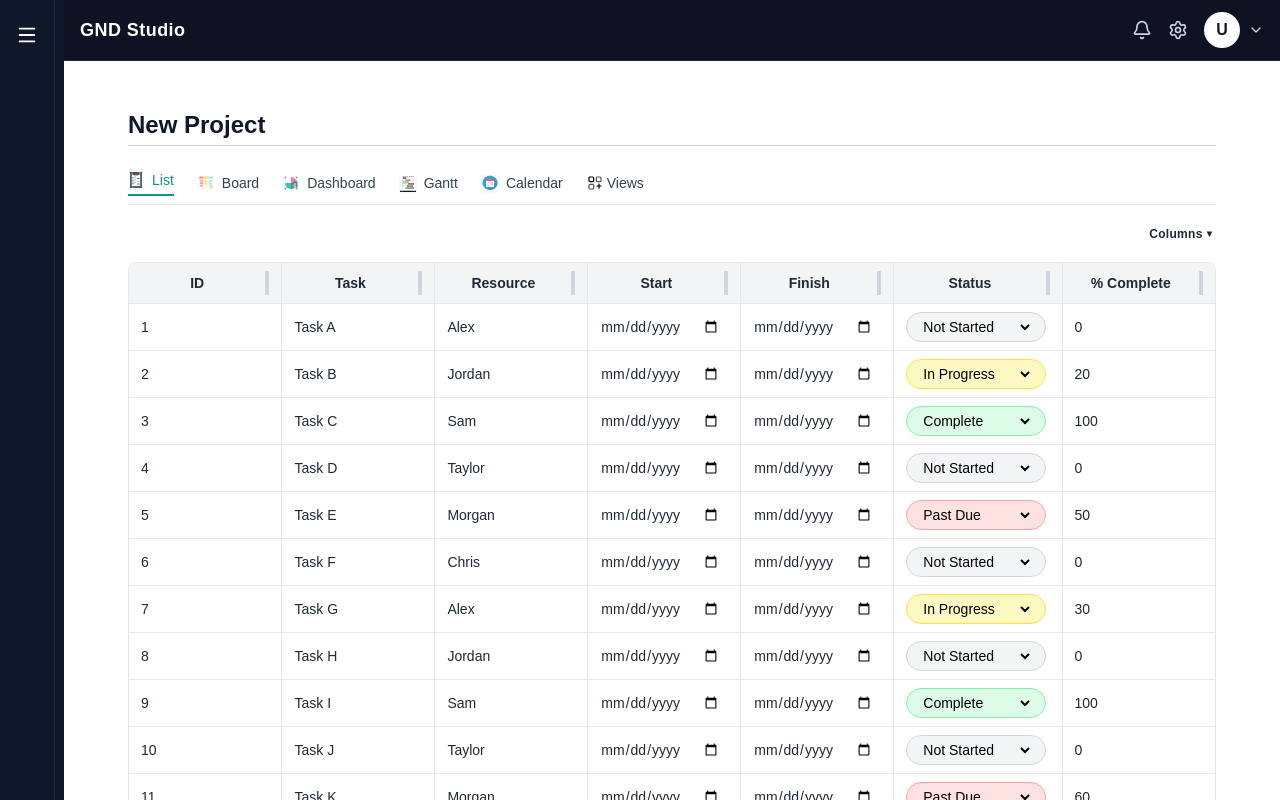
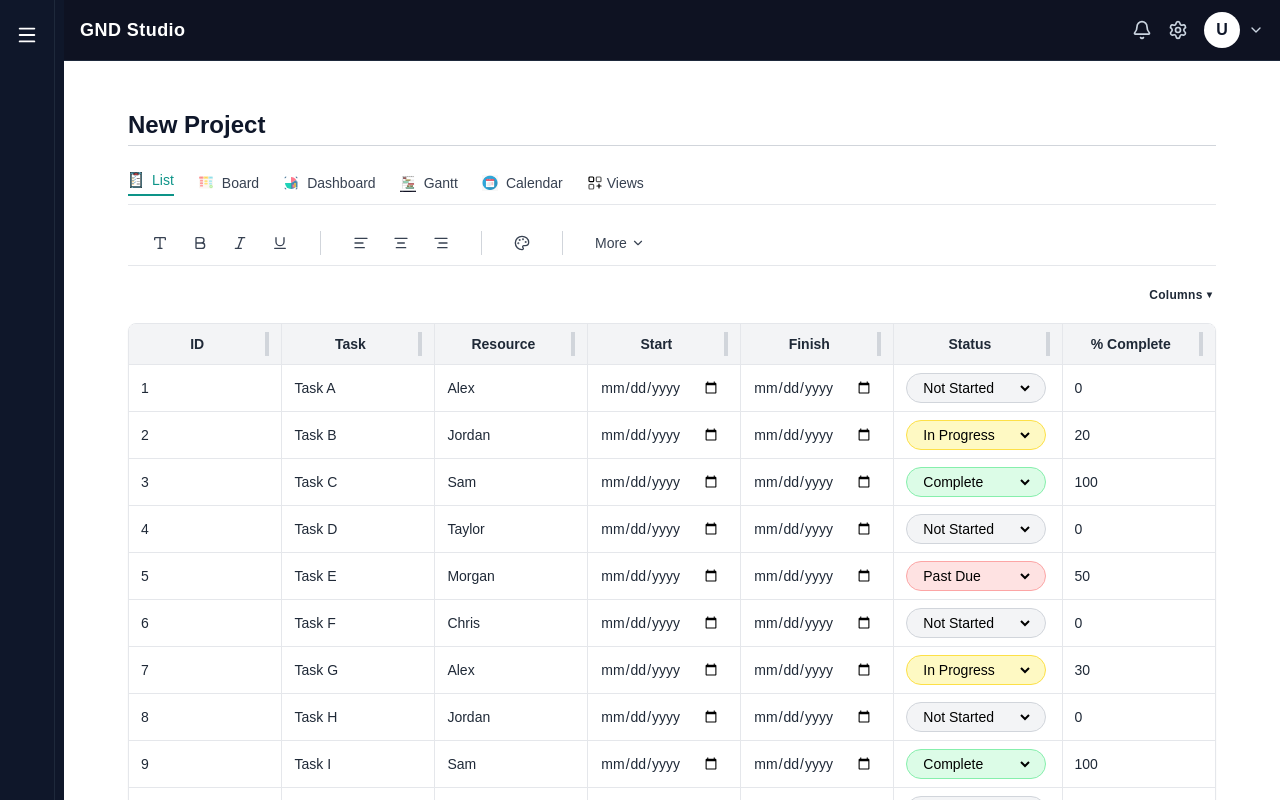
Before and after one commit to jjoynergnd/GNDStudio, a Next.js app: page /projects/new in a window 1280 px wide. Built offline with nearby package versions, Linux system fonts and the light colour scheme.

Commit message:
added formatting ribbon

```diff
--- a/src/components/grid/DraggableRow.tsx
+++ b/src/components/grid/DraggableRow.tsx
@@ -1,6 +1,6 @@
 "use client";
 
-import React from "react";
+import React, { useEffect } from "react";
 import { useSortable } from "@dnd-kit/sortable";
 import { CSS } from "@dnd-kit/utilities";
 import type { Row } from "@tanstack/react-table";
@@ -23,10 +23,23 @@ export default function DraggableRow({ row, children }: DraggableRowProps) {
     id: row.original.id,
   });
 
+  // Force cursor to "grabbing" globally while dragging
+  useEffect(() => {
+    if (isDragging) {
+      const previousCursor = document.body.style.cursor;
+      document.body.style.cursor = "grabbing";
+
+      return () => {
+        document.body.style.cursor = previousCursor;
+      };
+    }
+  }, [isDragging]);
+
   const style: React.CSSProperties = {
     transform: CSS.Transform.toString(transform),
     transition,
-    cursor: isDragging ? "grabbing" : "grab",
+    // Let hover/inputs behave normally; focus on drag state only
+    cursor: isDragging ? "grabbing" : undefined,
     zIndex: isDragging ? 50 : undefined,
     position: "relative",
     background: isDragging ? "rgba(255,255,255,0.9)" : undefined,
@@ -38,6 +51,7 @@ export default function DraggableRow({ row, children }: DraggableRowProps) {
       style={style}
       {...attributes}
       {...listeners}
+      data-dragging={isDragging ? "true" : "false"}
       className="
         group
         select-none
--- /dev/null
+++ b/src/components/grid/FormattingRibbon.tsx
@@ -0,0 +1,83 @@
+// File: src/components/grid/FormattingRibbon.tsx
+
+"use client";
+
+import {
+  Bold,
+  Italic,
+  Underline,
+  AlignLeft,
+  AlignCenter,
+  AlignRight,
+  Palette,
+  Type,
+  ChevronDown,
+} from "lucide-react";
+
+export default function FormattingRibbon() {
+  return (
+    <div className="w-full border-b bg-white/70 backdrop-blur-sm">
+      <div className="flex items-center gap-6 px-4 py-2 text-gray-700">
+
+        {/* Group: Font */}
+        <div className="flex items-center gap-2">
+          <RibbonButton icon={<Type size={16} />} tooltip="Font options" />
+          <RibbonButton icon={<Bold size={16} />} tooltip="Bold" />
+          <RibbonButton icon={<Italic size={16} />} tooltip="Italic" />
+          <RibbonButton icon={<Underline size={16} />} tooltip="Underline" />
+        </div>
+
+        {/* Divider */}
+        <div className="h-6 w-px bg-gray-300" />
+
+        {/* Group: Alignment */}
+        <div className="flex items-center gap-2">
+          <RibbonButton icon={<AlignLeft size={16} />} tooltip="Align left" />
+          <RibbonButton icon={<AlignCenter size={16} />} tooltip="Align center" />
+          <RibbonButton icon={<AlignRight size={16} />} tooltip="Align right" />
+        </div>
+
+        {/* Divider */}
+        <div className="h-6 w-px bg-gray-300" />
+
+        {/* Group: Color */}
+        <div className="flex items-center gap-2">
+          <RibbonButton icon={<Palette size={16} />} tooltip="Color" />
+        </div>
+
+        {/* Divider */}
+        <div className="h-6 w-px bg-gray-300" />
+
+        {/* Group: More */}
+        <div className="flex items-center gap-2">
+          <RibbonButton
+            icon={
+              <div className="flex items-center gap-1">
+                <span className="text-sm">More</span>
+                <ChevronDown size={14} />
+              </div>
+            }
+            tooltip="More options"
+          />
+        </div>
+      </div>
+    </div>
+  );
+}
+
+function RibbonButton({
+  icon,
+  tooltip,
+}: {
+  icon: React.ReactNode;
+  tooltip: string;
+}) {
+  return (
+    <button
+      className="flex items-center justify-center rounded-md px-2 py-1 hover:bg-gray-100 active:bg-gray-200 transition-colors"
+      title={tooltip}
+    >
+      {icon}
+    </button>
+  );
+}
--- a/src/components/grid/TaskGridTanStack.tsx
+++ b/src/components/grid/TaskGridTanStack.tsx
@@ -30,6 +30,7 @@ import AddColumnModal from "@/components/modals/AddColumnModal";
 import { taskColumns } from "./columns/taskColumns";
 import DraggableRow from "./DraggableRow";
 import { TaskRow } from "@/types/tasks";
+import FormattingRibbon from "@/components/grid/FormattingRibbon";
 
 interface TaskGridTanStackProps {
   data: TaskRow[];
@@ -45,7 +46,6 @@ export default function TaskGridTanStack({
   const [columnVisibility, setColumnVisibility] = useState<VisibilityState>({});
   const [showColumnMenu, setShowColumnMenu] = useState(false);
 
-  // Keep local rows in sync if parent data changes
   useEffect(() => {
     setRows(data);
   }, [data]);
@@ -62,18 +62,12 @@ export default function TaskGridTanStack({
     onColumnVisibilityChange: setColumnVisibility,
   });
 
-  // Better drag activation: small move for mouse, press-and-hold for touch
   const mouseSensor = useSensor(MouseSensor, {
-    activationConstraint: {
-      distance: 5,
-    },
+    activationConstraint: { distance: 5 },
   });
 
   const touchSensor = useSensor(TouchSensor, {
-    activationConstraint: {
-      delay: 150,
-      tolerance: 5,
-    },
+    activationConstraint: { delay: 150, tolerance: 5 },
   });
 
   const sensors = useSensors(mouseSensor, touchSensor);
@@ -92,72 +86,72 @@ export default function TaskGridTanStack({
   };
 
   return (
-    <div className="space-y-4">
+    <div className="space-y-4 grid-container">
+      {/* Cursor override styles */}
+      <style jsx>{`
+        .grid-container :global(*) {
+          cursor: pointer !important;
+        }
+        .grid-container :global(input),
+        .grid-container :global(textarea) {
+          cursor: text !important;
+        }
+        .grid-container :global(.cursor-col-resize) {
+          cursor: col-resize !important;
+        }
+        .grid-container :global([data-dragging="true"]),
+        .grid-container :global([data-dragging="true"] *) {
+          cursor: grabbing !important;
+        }
+      `}</style>
+
       {/* View ribbon */}
       <div className="flex items-center gap-6 border-b pb-2 text-sm font-medium text-gray-700">
         <span className="flex items-center gap-2 text-teal-600 border-b-2 border-teal-600 pb-1 cursor-pointer">
-          <Image
-            src="/list_view.svg"
-            alt="List"
-            width={16}
-            height={16}
-            className="opacity-100 drop-shadow-sm"
-          />
+          <Image src="/list_view.svg" alt="List" width={16} height={16} />
           List
         </span>
+
         <span className="flex items-center gap-2 hover:text-gray-900 cursor-pointer">
-          <Image
-            src="/board_view.svg"
-            alt="Board"
-            width={16}
-            height={16}
-            className="opacity-100 drop-shadow-sm"
-          />
+          <Image src="/board_view.svg" alt="Board" width={16} height={16} />
           Board
         </span>
+
         <span className="flex items-center gap-2 hover:text-gray-900 cursor-pointer">
           <Image
             src="/dashboard_view.svg"
             alt="Dashboard"
             width={16}
             height={16}
-            className="opacity-100 drop-shadow-sm"
           />
           Dashboard
         </span>
+
         <span className="flex items-center gap-2 hover:text-gray-900 cursor-pointer">
-          <Image
-            src="/gantt_view.webp"
-            alt="Gantt"
-            width={16}
-            height={16}
-            className="opacity-100 drop-shadow-sm"
-          />
+          <Image src="/gantt_view.webp" alt="Gantt" width={16} height={16} />
           Gantt
         </span>
+
         <span className="flex items-center gap-2 hover:text-gray-900 cursor-pointer">
           <Image
             src="/calendar_view.webp"
             alt="Calendar"
             width={16}
             height={16}
-            className="opacity-100 drop-shadow-sm"
           />
           Calendar
         </span>
+
         <span className="flex items-center gap-1 hover:text-gray-900 cursor-pointer">
-          <Image
-            src="/more_views.svg"
-            alt="Views"
-            width={16}
-            height={16}
-            className="opacity-100 drop-shadow-sm"
-          />
+          <Image src="/more_views.svg" alt="Views" width={16} height={16} />
           Views
         </span>
       </div>
 
-      {/* Columns visibility button + menu (aligned right, above grid) */}
+      {/* NEW: Formatting Ribbon */}
+      <FormattingRibbon />
+
+      {/* Columns visibility button */}
       <div className="flex justify-end">
         <div className="relative">
           <button
@@ -165,8 +159,7 @@ export default function TaskGridTanStack({
             onClick={() => setShowColumnMenu((prev) => !prev)}
             className="inline-flex items-center gap-1 bg-transparent px-1 py-1 text-xs font-semibold tracking-wide text-gray-800 hover:text-gray-900 focus:outline-none cursor-pointer"
           >
-            Columns
-            <span className="text-[10px]">▾</span>
+            Columns <span className="text-[10px]">▾</span>
           </button>
 
           {showColumnMenu && (
@@ -200,7 +193,7 @@ export default function TaskGridTanStack({
         </div>
       </div>
 
-      {/* Grid container */}
+      {/* Grid */}
       <div className="relative border rounded-lg bg-white shadow-sm overflow-auto max-h-[600px] p-0">
         <DndContext
           collisionDetection={closestCenter}
@@ -208,14 +201,9 @@ export default function TaskGridTanStack({
           sensors={sensors}
         >
           <table className="min-w-full table-auto border-collapse">
-            {/*
-              pointer-events-none on thead prevents the sticky header
-              from blocking drag on the first row. We re-enable pointer
-              events on inner header content so resize still works.
-            */}
             <thead className="bg-gray-100 sticky top-0 z-20 rounded-t-lg border-b border-gray-300 pointer-events-none">
               {table.getHeaderGroups().map((headerGroup) => (
-                <tr key={headerGroup.id} className="group">
+                <tr key={headerGroup.id}>
                   {headerGroup.headers.map((header, index) => {
                     const canResize = header.column.getCanResize();
                     const isResizing = header.column.getIsResizing();
@@ -224,17 +212,12 @@ export default function TaskGridTanStack({
                       <th
                         key={header.id}
                         className={[
-                          "text-center px-3 py-2 text-sm font-semibold text-gray-800 border-b border-r last:border-r-0 whitespace-nowrap select-none cursor-pointer",
-                          index === 0
-                            ? "sticky left-0 bg-gray-100 z-30"
-                            : "",
+                          "text-center px-3 py-2 text-sm font-semibold text-gray-800 border-b border-r last:border-r-0 whitespace-nowrap select-none",
+                          index === 0 ? "sticky left-0 bg-gray-100 z-30" : "",
                         ]
                           .filter(Boolean)
                           .join(" ")}
                         style={{
-                          position: header.column.getIsPinned()
-                            ? "sticky"
-                            : undefined,
                           width: header.getSize(),
                         }}
                       >
@@ -245,6 +228,7 @@ export default function TaskGridTanStack({
                               header.getContext()
                             )}
                           </div>
+
                           {canResize && (
                             <div
                               onMouseDown={header.getResizeHandler()}
@@ -273,10 +257,8 @@ export default function TaskGridTanStack({
                       <td
                         key={cell.id}
                         className={[
-                          "px-3 py-2 text-sm text-gray-800 border-b border-r last:border-r-0 whitespace-nowrap cursor-pointer",
-                          index === 0
-                            ? "sticky left-0 bg-white z-10"
-                            : "",
+                          "px-3 py-2 text-sm text-gray-800 border-b border-r last:border-r-0 whitespace-nowrap",
+                          index === 0 ? "sticky left-0 bg-white z-10" : "",
                         ]
                           .filter(Boolean)
                           .join(" ")}
@@ -298,10 +280,7 @@ export default function TaskGridTanStack({
         </DndContext>
       </div>
 
-      <AddColumnModal
-        isOpen={modalOpen}
-        onClose={() => setModalOpen(false)}
-      />
+      <AddColumnModal isOpen={modalOpen} onClose={() => setModalOpen(false)} />
     </div>
   );
 }
--- a/src/globals.css
+++ b/src/globals.css
@@ -36,3 +36,29 @@ body {
 .rotate-y-180 {
   transform: rotateY(180deg);
 }
+/* Airtable-style cursor model for the grid */
+.grid-container * {
+  cursor: pointer !important;
+}
+
+.grid-container input,
+.grid-container textarea {
+  cursor: text !important;
+}
+
+.grid-container .cursor-col-resize {
+  cursor: col-resize !important;
+}
+
+.grid-container [data-dragging="true"],
+.grid-container [data-dragging="true"] * {
+  cursor: grabbing !important;
+}
+/* Force pointer cursor on hover inside the grid */
+.grid-container td,
+.grid-container th,
+.grid-container span,
+.grid-container div,
+.grid-container svg {
+  cursor: pointer !important;
+}
```
